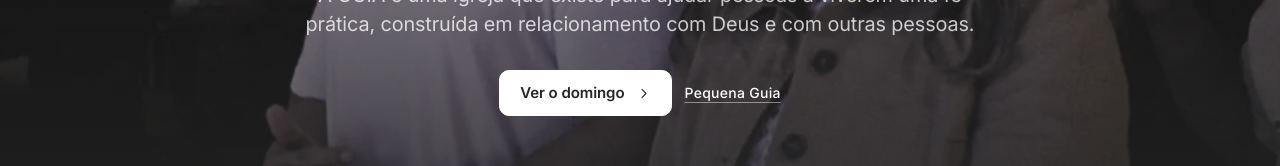
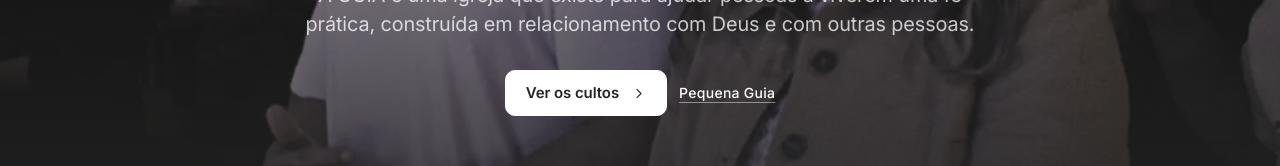
Before and after one commit to arthurrrangel/guia-servir, a Next.js app: page /sobre in a window 1280 px wide. Shown: the part 468-634 px from the top of the page. Built offline with nearby package versions, Linux system fonts and the light colour scheme.

Commit message:
um nome so para a pagina de cultos (app/sobre/page.tsx)

```diff
--- a/app/sobre/page.tsx
+++ b/app/sobre/page.tsx
@@ -53,7 +53,7 @@ export default function Sobre() {
           <Tit as="h1" className="g-h1">Uma comunidade que cultiva uma nova cultura</Tit>
           <p className="g-ed">A GUIA é uma igreja que existe para ajudar pessoas a viverem uma fé prática, construída em relacionamento com Deus e com outras pessoas.</p>
           <div className="g-acoes">
-            <Link href="/cultos" className="acao cheia">Ver o domingo <IcSeta /></Link>
+            <Link href="/cultos" className="acao cheia">Ver os cultos <IcSeta /></Link>
             <Link href="/pequena-guia" className="g-link claro">Pequena Guia</Link>
           </div>
         </div>
@@ -158,7 +158,7 @@ export default function Sobre() {
           <p className="g-ed">Participe de um culto e descubra uma comunidade preparada para receber você e sua família.</p>
           <div className="g-acoes">
             <Link href="/como-chegar" className="acao cheia">Quero conhecer a GUIA <IcSeta /></Link>
-            <Link href="/cultos" className="g-link claro">Como é o domingo</Link>
+            <Link href="/cultos" className="g-link claro">Ver os cultos</Link>
           </div>
         </div>
       </section>
```
